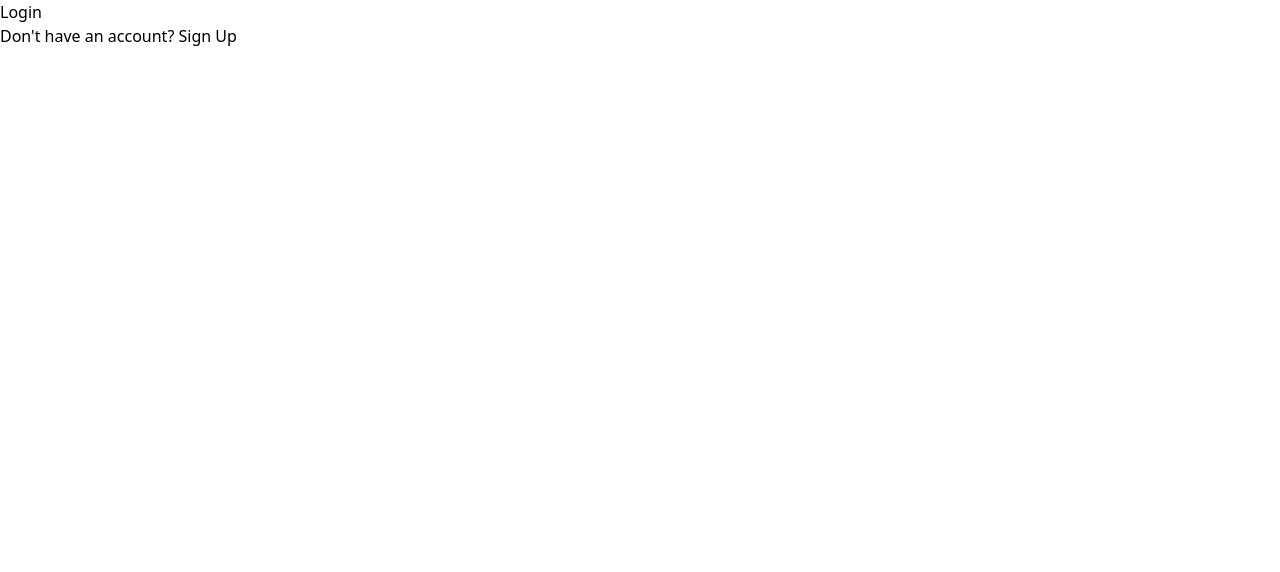
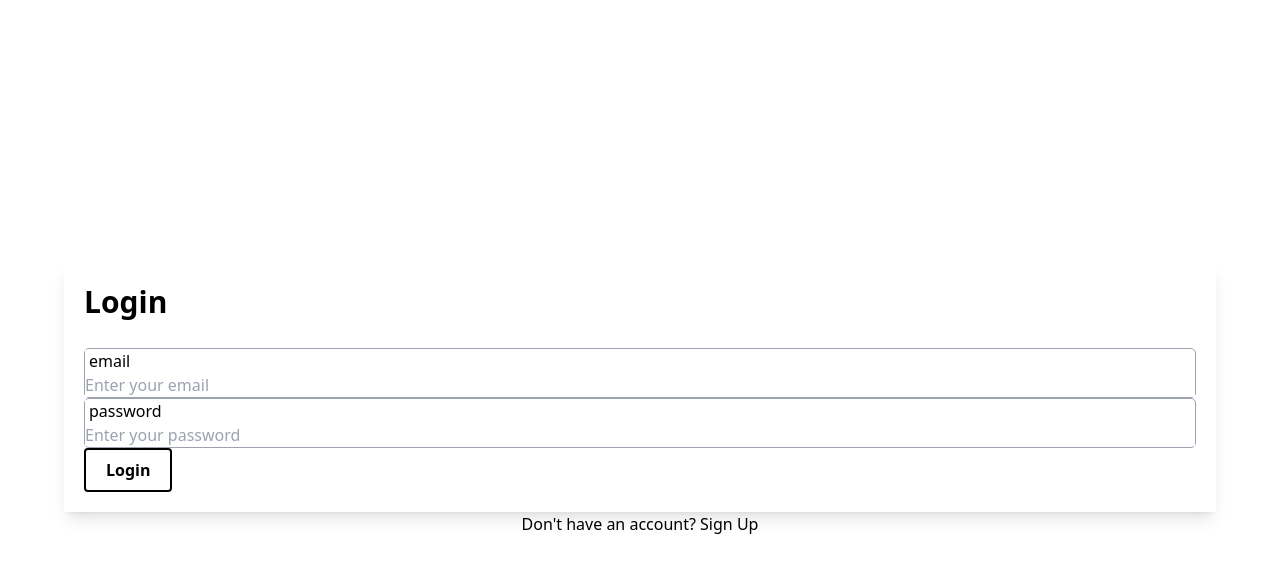
Before and after one commit to ruwanliyanage123/smart-plaza, a React (Create React App) app: page /login in a window 1280 px wide. Shown: the top 572 px of the page. Built offline with nearby package versions, Linux system fonts and the light colour scheme.

Commit message:
Modified login panel

```diff
--- a/src/Pages/Login/Login.jsx
+++ b/src/Pages/Login/Login.jsx
@@ -1,9 +1,10 @@
+import { IconButton } from '@mui/material';
 import React, { useState } from 'react'
 
 const Login = () => {
   const [select, setSelect] = useState('login');
   return (
-    <div>
+    <div className=' w-full h-screen flex flex-col items-center justify-center'>
       {
          select === 'login'? <LoginComponent />: select === "register"? <RegisterComponent /> :null
       }
@@ -31,9 +32,23 @@ export default Login;
  */
 
 const LoginComponent = ()=>{
+  const login = () => {}
   return(
-    <div>
-      <h1>Login</h1>
+    <div className=' w-[90%] p-5 shadow-lg flex flex-col'>
+      <h1 className=' text-3xl font-bold mb-7'>Login</h1>
+      <form onSubmit={login}>
+        <div className='border border-gray-400 rounded-[5px]'>
+          {/* <label className=' absolute top-[-12px] left-2 bg-white px-1 font-medium text-xs'>email</label> */}
+          <label className=' bg-white px-1 font-medium text-md'>email</label>
+          <input className=' outline-none w-full' type='text' name='email' placeholder='Enter your email'/>
+        </div>
+        <div className='border border-gray-400  rounded-[5px]'>
+          {/* <label className=' absolute top-[-12px] left-2 bg-white px-1 font-medium text-xs'>password</label> */}
+          <label className=' bg-white px-1 font-medium text-md'>password</label>
+          <input className=' outline-none  w-full h-full' type='password' name='password' placeholder='Enter your password'/>
+        </div>
+        <button className=' font-bold px-5 py-2 border-[2px] hover:bg-slate-200 border-[black] rounded' >Login</button>
+      </form>
     </div>
   )
 }
@@ -50,19 +65,29 @@ const RegisterComponent = () => {
     console.log(e.target[0].value);
   }
   return(
-  <div>
-    Register
+    <div className=' w-[90%] p-5 shadow-lg flex flex-col'>
+    <h1 className=' text-3xl font-bold mb-7'>Register</h1>
     <form onSubmit={registerHandle}>
       <div>
-        <input type='text' placeholder='your First Name' />
-        <input type='text' placeholder='your Last Name' />
+        <input  className=' outline-none' type='text' placeholder='your First Name' />
+        <input  className=' outline-none' type='text' placeholder='your Last Name' />
       </div>
-        <input type='text' placeholder='your email' />
-        <input type='password' placeholder='your password' />
-        <input type='password' placeholder='confirm password' />
-        <input type='text' placeholder='your phone number' />
-        <button type='submit' >Submit</button>
+        <input  className=' outline-none' type='text' placeholder='your email' />
+        <input  className=' outline-none' type='password' placeholder='your password' />
+        <input  className=' outline-none' type='password' placeholder='confirm password' />
+        <input  className=' outline-none' type='text' placeholder='your phone number' />
+        <div>
+           <button className=' font-bold px-5 py-2 border-[2px] hover:bg-slate-200 border-[black] rounded' type='submit' >Register</button>
+        </div>
     </form>
   </div>
   )
 }
+
+
+const LoginInputBox = ({inputType, placeholder})=>{
+  return <div>
+    <label></label>
+    <input type={inputType} placeholder={placeholder} />
+  </div>
+}
--- a/src/Router/AdminProtected.jsx
+++ b/src/Router/AdminProtected.jsx
@@ -1,10 +1,12 @@
-import React from 'react'
+import React, { useState } from 'react'
 import { useSelector } from 'react-redux';
 import { Navigate, Outlet } from 'react-router-dom';
 import { userSelector } from '../Store/ReduxSlice/userSlice';
+import NoUrl from '../Pages/404/NoUrl';
 
 const AdminProtected = () => {
     const user = useSelector(userSelector);
+    const [canView, setCanview] = useState(false);
     if(user.role){
         if(user.role == "admin"){
             return <Outlet />
@@ -14,6 +16,7 @@ const AdminProtected = () => {
     }else{
         return <Navigate to='404' />
     }
+    return canView ? <Outlet /> : <NoUrl />;
 };
 
 export default AdminProtected
```
